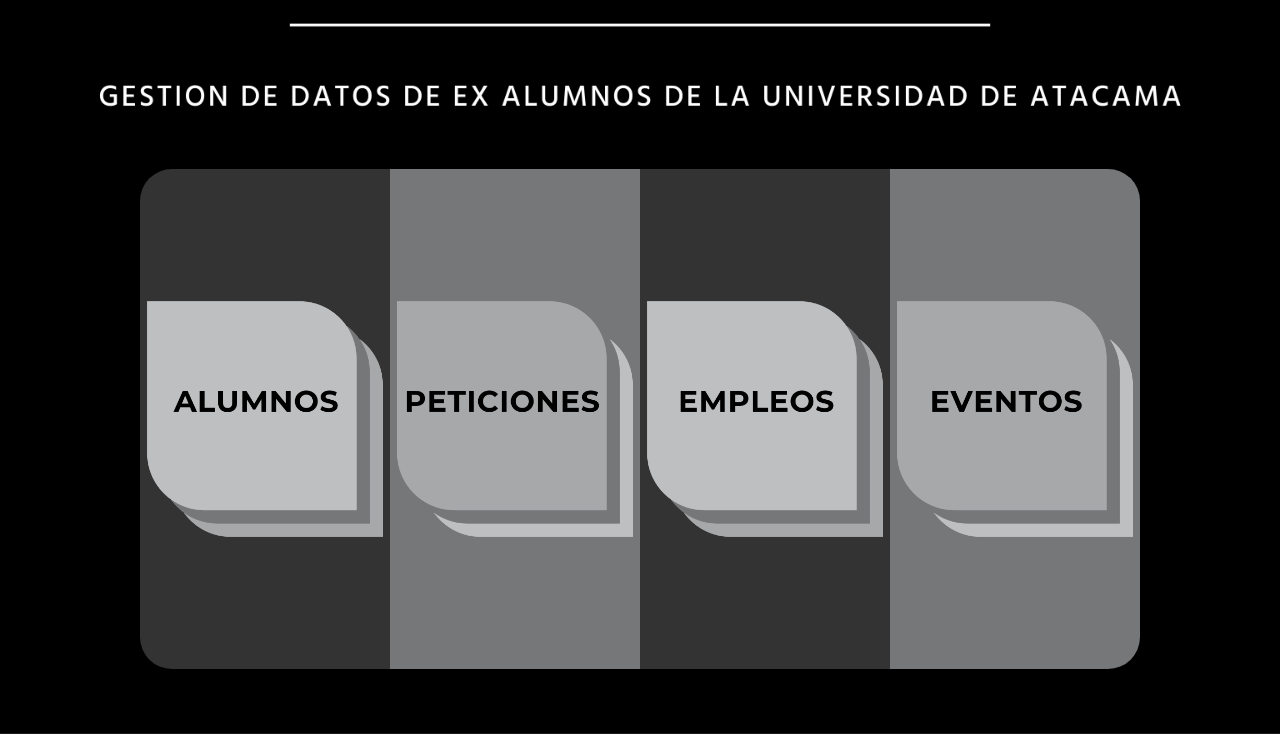
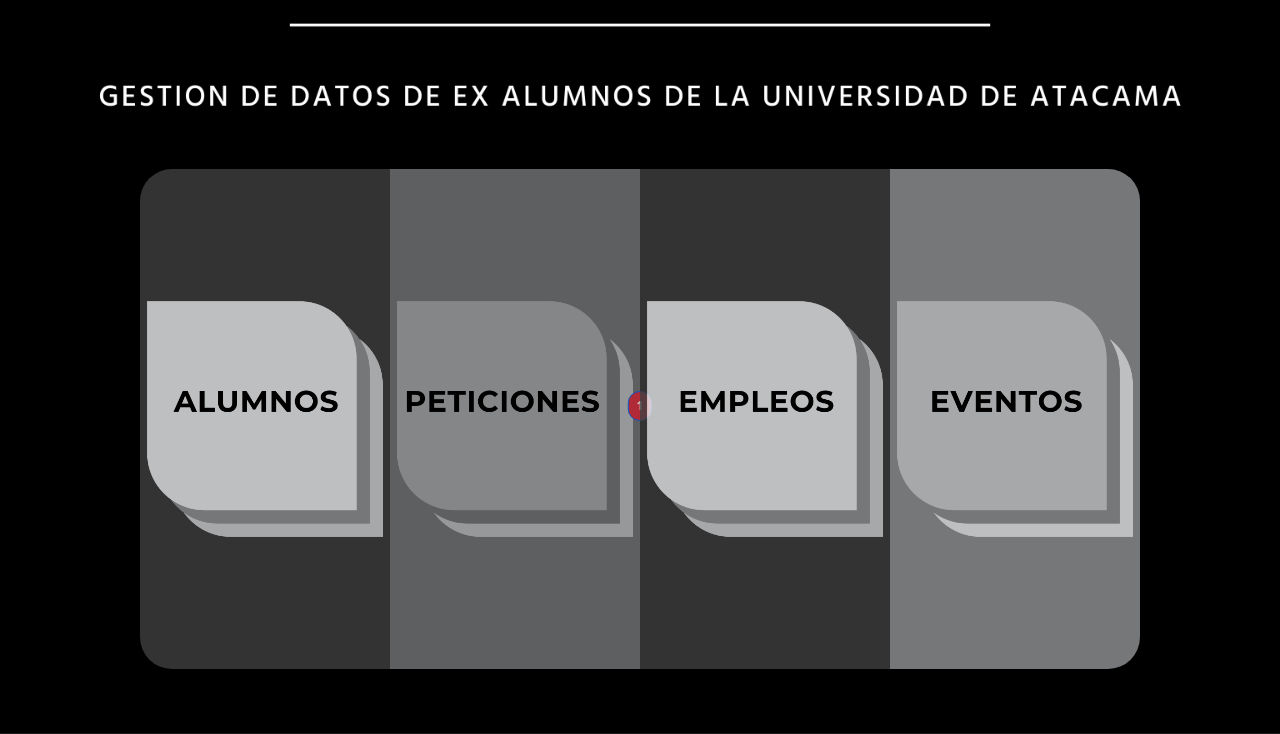
Before and after one commit to DoumXV/Proyecto-Ex-Alumnos, a PHP site: page /panel-admin.php in a window 1280 px wide. Shown: the part 551-1285 px from the top of the page. Run offline with PHP 8.4, Linux system fonts and the light colour scheme; a user stored in the database is signed in; tables that the repository leaves empty hold one stand-in row (values such as "Sample post").

Commit message:
falta posicionar el button

```diff
--- a/panel-admin/panel-admin.css
+++ b/panel-admin/panel-admin.css
@@ -314,4 +314,40 @@ header.abajo ul li a {
   opacity: 1;
   filter: contrast(120%);
   z-index: 1;
+}
+
+.boton-peticiones {
+  top: 100;
+  height: 30px;
+  flex-grow: 1;
+  -o-object-fit: cover;
+     object-fit: cover;
+  opacity: 1;
+  transition: 0.5s ease;
+  position: absolute;
+  z-index: 1;
+}
+
+.boton-peticiones:hover {
+  z-index: 1;
+  top: 0;
+  cursor: crosshair;
+  opacity: 1;
+  filter: contrast(120%);
+}
+
+.peticiones {
+  flex-grow: 1;
+  -o-object-fit: cover;
+     object-fit: cover;
+  opacity: 0.8;
+  transition: 0.5s ease;
+  position: relative;
+}
+
+.peticiones:hover {
+  cursor: crosshair;
+  opacity: 1;
+  filter: contrast(120%);
+  z-index: 1;
 }/*# sourceMappingURL=panel-admin.css.map */
--- a/panel-admin/panel-admin.php
+++ b/panel-admin/panel-admin.php
@@ -3,6 +3,24 @@
     if(empty($_SESSION['email_admin'])){
         header("Location:../log-admin/admin.php");
         }
+
+    include("../administrador/conexion.php");
+    $sql=$conexion->query("SELECT COUNT(*) AS total_filas FROM peticiones;");
+    // Verifica si la consulta se ejecutó correctamente
+    if ($sql) {
+        // Obtiene el resultado como un array asociativo
+        $resultado = $sql->fetch_assoc();
+
+        // Accede al valor específico del array asociativo
+        $total_filas = $resultado['total_filas'];
+
+        // Muestra el valor o haz lo que necesites con él
+    } else {
+        // Manejo de errores si la consulta falla
+        echo "Error en la consulta: " . $conexion->error;
+    }
+
+
 ?>
 <!DOCTYPE html>
 <html>
@@ -28,7 +46,19 @@
     <section class="zona1"></section>
     <div class="gaaleria">
         <a href="../crud-alumnos/crud-alumnos.php"><img class="img-galeria"  style="border-top-left-radius: 2rem; border-bottom-left-radius: 2rem;" src="../img/alumnos.png" alt="alumnos"></a>
-        <a href="../crud-peticiones/crud-peticiones.php"><img class="img-galeria" src="../img/peticiones.png" alt="aalumnos"></a>
+        <div class="peticiones">
+            <a href="../crud-peticiones/crud-peticiones.php" class="position-relative">
+                <img class="img-galeria" src="../img/peticiones.png" alt="alumnos">
+                <?php
+                if($resultado['total_filas']>0){
+                    echo '<button type="button" class="boton-peticiones btn btn-primary position-absolute top-0 start-100 z-1 translate-middle badge rounded-pill bg-danger" style="transform: transform: translateX(2em); transform: translateY(3in);">
+                     '.$resultado['total_filas'].'
+                     </button>';
+                }
+                else{
+                }?>
+            </a>
+        </div>
         <a href="../crud-empleos/crud-empleos.php"><img class="img-galeria" src="../img/empleos.png" alt="alumnos"></a>
         <a href="../eventos-crud/tabla-eventos.php"><img class="img-galeria"  style="border-top-right-radius: 2rem; border-bottom-right-radius: 2rem;" src="../img/eventos.png" alt="alumnos"></a>
     </div>
--- a/panel-admin/panel-admin.scss
+++ b/panel-admin/panel-admin.scss
@@ -315,3 +315,37 @@ header.abajo ul li a{
   filter: contrast(120%);
   z-index: 1;
 }
+
+.boton-peticiones{
+  top: 100;
+  height: 30px;
+  flex-grow: 1;
+  object-fit: cover;
+  opacity: 1;
+  transition: .5s ease;
+  position: absolute;
+  z-index: 1;
+}
+
+.boton-peticiones:hover{
+  z-index: 1;
+  top: 0;
+  cursor: crosshair;
+  opacity: 1;
+  filter: contrast(120%);
+}
+
+.peticiones{
+  flex-grow: 1;
+  object-fit: cover;
+  opacity: .8;
+  transition: .5s ease;
+  position: relative;
+}
+
+.peticiones:hover{
+  cursor: crosshair;
+  opacity: 1;
+  filter: contrast(120%);
+  z-index: 1;
+}
--- /dev/null
+++ b/panel-admin/peticiones.php
@@ -0,0 +1,4 @@
+<?php
+
+
+?>
```
Also changed, not shown: 1 other file.
